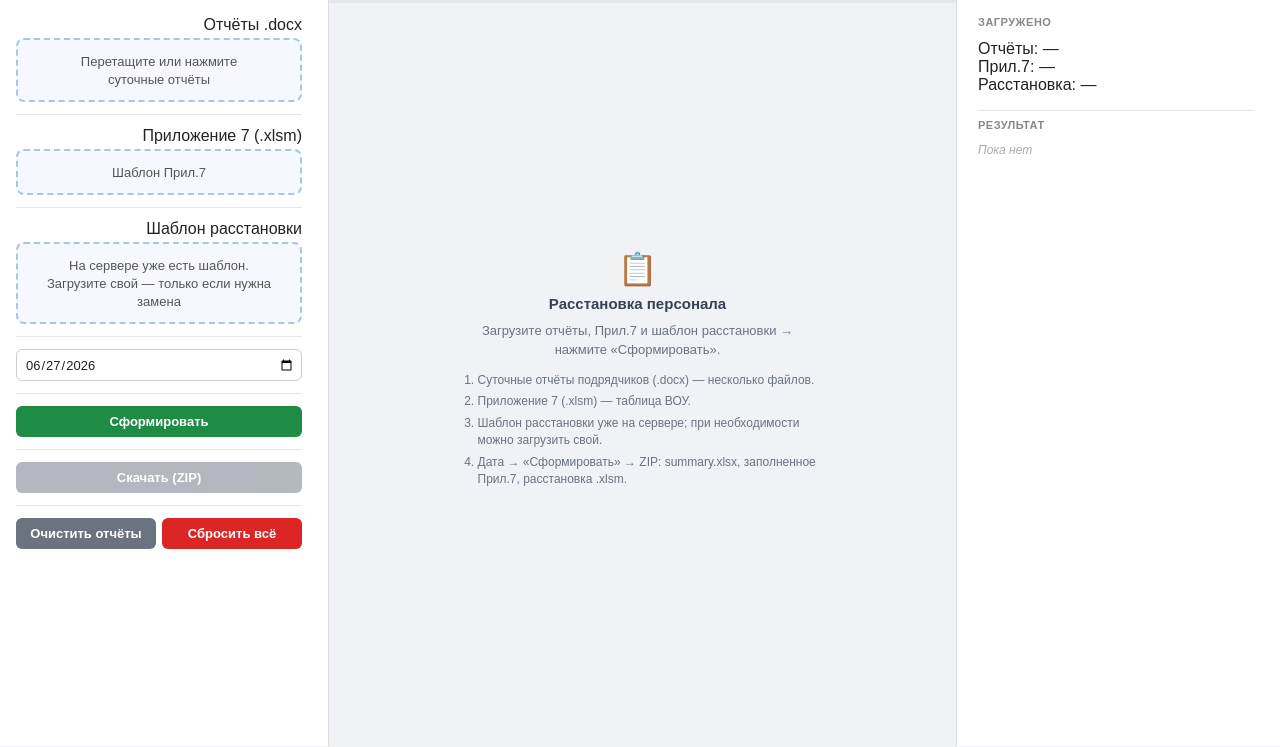
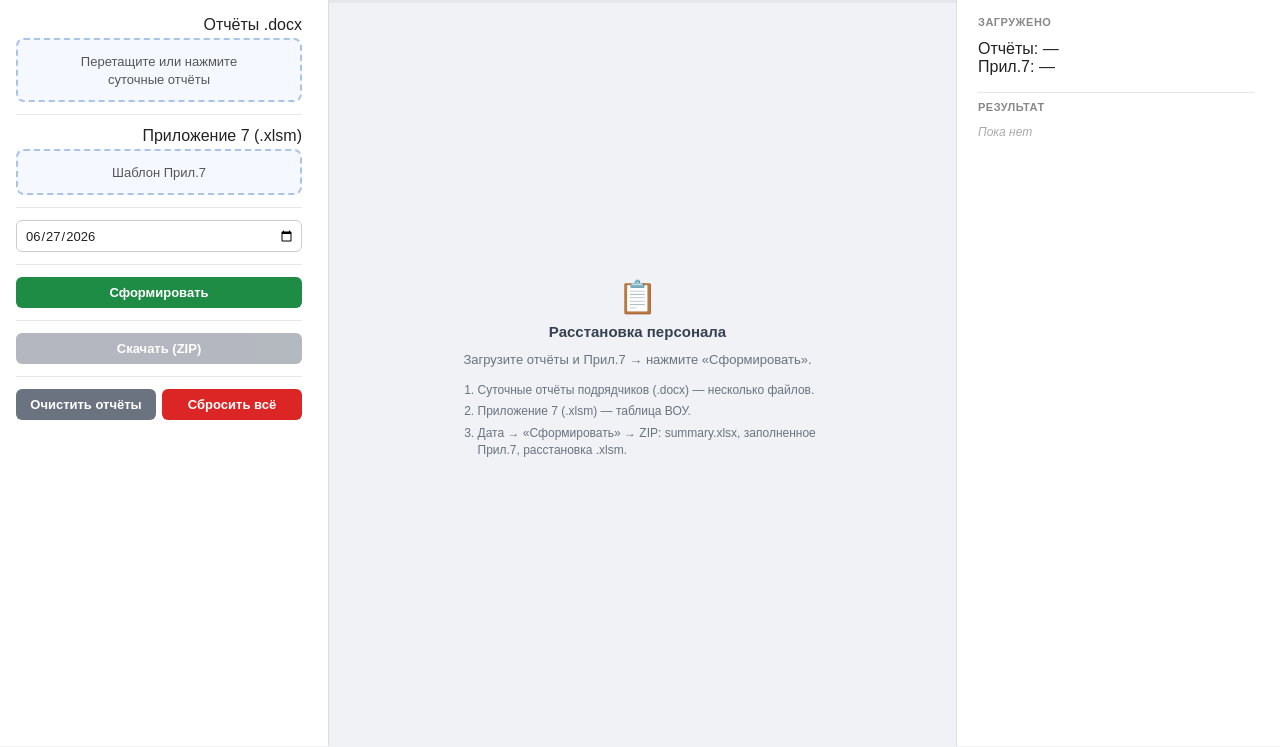
Before and after one commit to maksspiridonov235-spec/sk-reporter, a FastAPI app: page /deployment in a window 1280 px wide. Shown: the part 53-800 px from the top of the page. Run offline with FastAPI, Linux system fonts and the light colour scheme; data that the repository does not hold is empty; parts of the project's set-up code (start-up, migrations or seed data) failed here and were passed over.

Commit message:
Remove optional rasstanovka template upload from deployment sidebar.
The bundled server template is used automatically; the UI only asks for daily docx reports and Прил.7.

Co-authored-by: Cursor <cursoragent@cursor.com>

```diff
--- a/webapp/static/deployment.js
+++ b/webapp/static/deployment.js
@@ -89,12 +89,6 @@ async function refreshStatus() {
     const parts = [];
     parts.push(`<div class="result-file">Отчёты: ${data.reports.length ? escHtml(data.reports.join(', ')) : '—'}</div>`);
     parts.push(`<div class="result-file">Прил.7: ${data.has_pril7 ? '✓ загружено' : '—'}</div>`);
-    if (data.has_template) {
-      const src = data.template_source === 'upload' ? 'загружен пользователем' : 'шаблон с сервера';
-      parts.push(`<div class="result-file">Расстановка: ✓ ${escHtml(src)}${data.template_name ? ' (' + escHtml(data.template_name) + ')' : ''}</div>`);
-    } else {
-      parts.push('<div class="result-file">Расстановка: —</div>');
-    }
     el.innerHTML = parts.join('');
 
     const resEl = document.getElementById('resultFiles');
@@ -156,7 +150,6 @@ function setCardError(statusId, msg) {
 
 function uploadReports(input) { uploadFiles('/upload/deployment/reports', input); }
 function uploadPril7(input) { uploadFiles('/upload/deployment/pril7', input); }
-function uploadTemplate(input) { uploadFiles('/upload/deployment/template', input); }
 
 async function generateDeployment() {
   const dateEl = document.getElementById('reportDate');
--- a/webapp/templates/deployment.html
+++ b/webapp/templates/deployment.html
@@ -40,18 +40,6 @@
 
     <hr class="divider"/>
 
-    <div class="sidebar-block-help">
-      <div class="section-header-row section-header-row--solo">
-        <span class="section-label">Шаблон расстановки</span>
-      </div>
-      <div class="upload-zone" onclick="document.getElementById('inp-template').click()">
-        <input type="file" id="inp-template" accept=".xlsm,.xlsx" onchange="uploadTemplate(this)"/>
-        <span id="templateHint">На сервере уже есть шаблон.<br>Загрузите свой — только если нужна замена</span>
-      </div>
-    </div>
-
-    <hr class="divider"/>
-
     <div id="dateBlock">
       <div class="field-box">
         <input type="date" class="field-control" id="reportDate" aria-label="Дата расстановки"/>
@@ -86,11 +74,10 @@
       <div class="empty-hint" id="emptyHint">
         <span class="empty-hint-icon" aria-hidden="true">📋</span>
         <span class="empty-hint-title">Расстановка персонала</span>
-        <span class="empty-hint-lead">Загрузите отчёты, Прил.7 и шаблон расстановки → нажмите «Сформировать».</span>
+        <span class="empty-hint-lead">Загрузите отчёты и Прил.7 → нажмите «Сформировать».</span>
         <ol class="empty-hint-steps">
           <li>Суточные отчёты подрядчиков (.docx) — несколько файлов.</li>
           <li>Приложение 7 (.xlsm) — таблица ВОУ.</li>
-          <li>Шаблон расстановки уже на сервере; при необходимости можно загрузить свой.</li>
           <li>Дата → «Сформировать» → ZIP: summary.xlsx, заполненное Прил.7, расстановка .xlsm.</li>
         </ol>
       </div>
```
